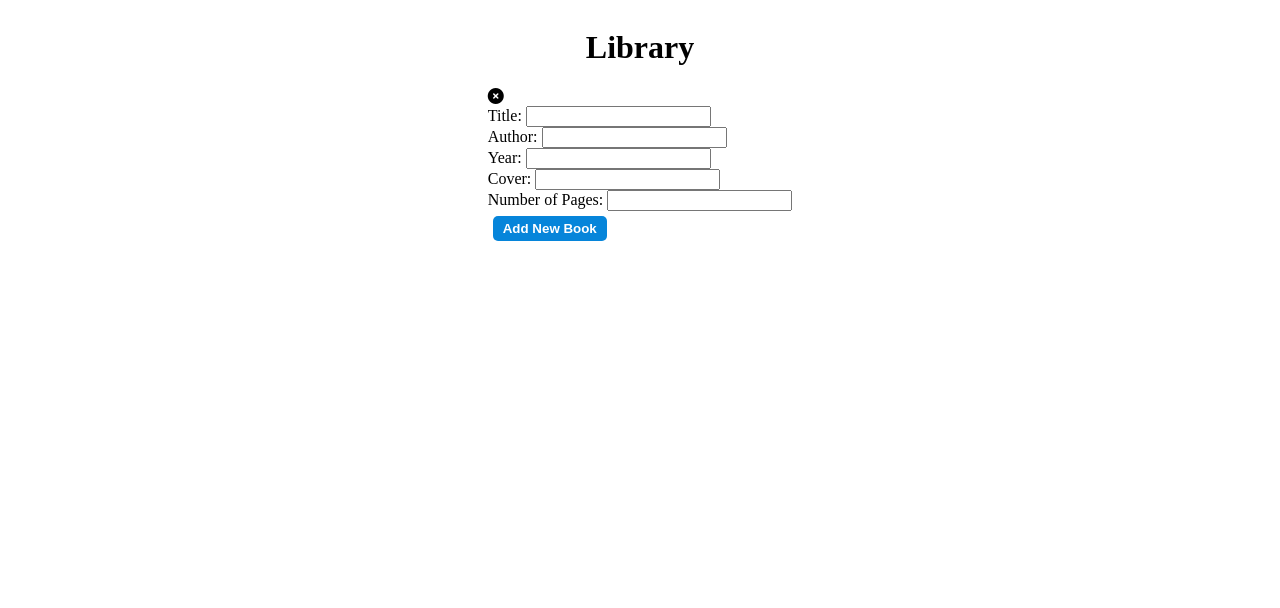
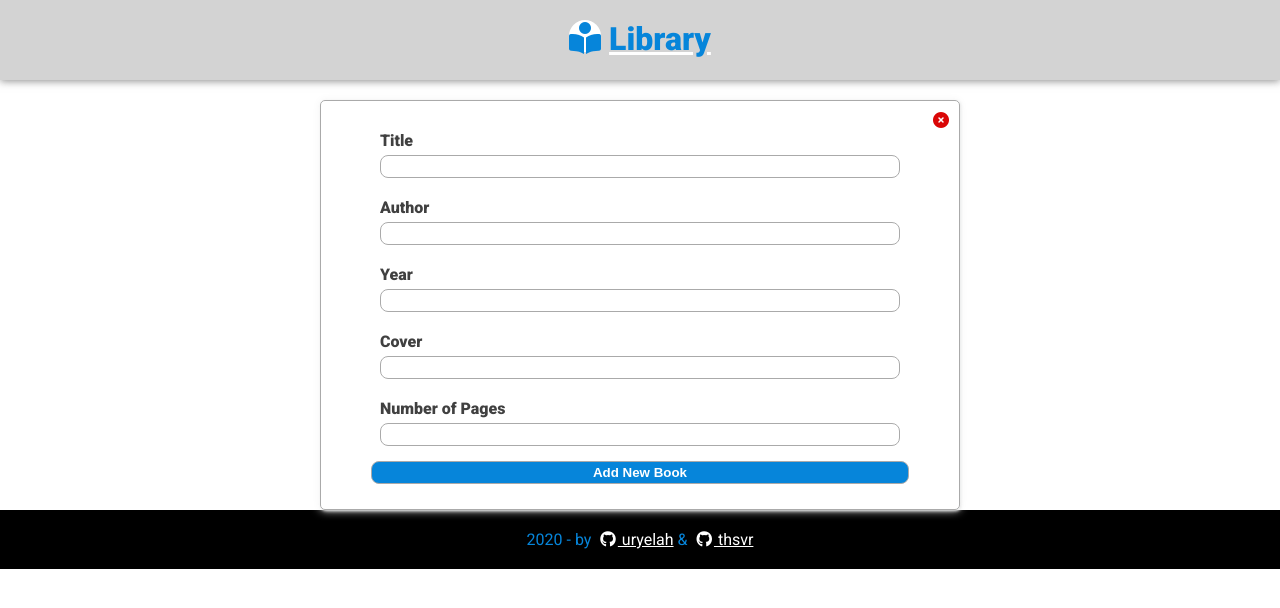
Before and after one commit to uryelah/-Microverse-601-Library, a website: page index.html in a window 1280 px wide. Both pictures are taken after a click on the button "Add New Book". Drawn offline with Linux system fonts and the light colour scheme.

Commit message:
Add remaining styles and edit README

```diff
--- a/index.html
+++ b/index.html
@@ -9,32 +9,45 @@
     <title>Library</title>
   </head>
   <body>
-    <h1><span>Library</span></h1>
-    <section>
-      <form id="book-form" class="hidden-form">
+    <h1><span><i class="fas fa-book-reader"></i></span>
+      <span>Library</span>
+    </h1>
+    <section class="full">
+      <form id="book-form" class="hidden-form form">
         <span id="close-form" onclick="toggleForm()"><i class="fas fa-times-circle"></i></span>
         <div>
-          Title: <input type="text" name="title">
+          <label>Title</label>
+          <input type="text" name="title">
         </div>
         <div>
-          Author: <input type="text" name="author">
+          <label>Author</label>
+          <input type="text" name="author">
         </div>
         <div>
-          Year: <input type="text" name="year">
+          <label>Year</label>
+          <input type="text" name="year">
         </div>
         <div>
-          Cover: <input type="text" name="cover">
+          <label>Cover</label>
+          <input type="text" name="cover">
         </div>
         <div>
-          Number of Pages: <input type="number" name="pageNumber">
+          <label>Number of Pages</label>
+          <input type="number" name="pageNumber">
         </div>
-          <input type="submit" value="Add New Book" class="btn btn-active">
+        <input type="submit" value="Add New Book" class="btn btn-active">
       </form>
       <button type="button" id="toggle-form" class="btn btn-active" onclick="toggleForm()" >Add New Book</button>
   </section>
-    <section id='books'>
+  <section id='books' class="full">
 
-    </section>
-    <script src="./index.js"></script>
+  </section>
+  <footer class="footer">
+    2020 - by <a href='https://github.com/uryelah'><i class="fab fa-github"></i>
+      uryelah</a> &
+      <a href='https://github.com/thsvr'><i class="fab fa-github"></i>
+        thsvr</a>
+  </footer>
+  <script src="./index.js"></script>
   </body>
 </html>
--- a/index.js
+++ b/index.js
@@ -4,7 +4,6 @@ const localLibrary = localStorage.getItem('myLibrary');
 // get latested localStorage values
 // parse string into array
 const getStoredLibrary = () => JSON.parse(localStorage.getItem('myLibrary'));
-
 
 const storeLibrary = (library) => {
   // parse array into string and save it again in the locastorage
--- a/style.css
+++ b/style.css
@@ -1,7 +1,35 @@
+@import url('https://fonts.googleapis.com/css?family=Roboto:400,900&display=swap');
+
 body {
-  display: flex;
-  flex-direction: column;
-  align-items: center;
+  text-align: center;
+  font-family: 'Roboto', sans-serif;
+  margin: 0;
+  margin-top: 100px;
+}
+
+h1 {
+  background-color: lightgray;
+  position: fixed;
+  top: 0;
+  margin: 0;
+  width: 100%;
+  box-sizing: border-box;
+  padding: 20px;
+  height: 80px;
+  color: rgb(6, 133, 218);
+  box-shadow: 0 1px 8px 0 #3d3d3d99;
+}
+
+h1 span:first-child {
+  background-color: #fff;
+  border-radius: 50%;
+  display: inline-block;
+  width: 32px;
+  height: 32px;
+}
+
+h1 span:nth-child(2) {
+  text-decoration: underline #fff;
 }
 
 .book {
@@ -19,17 +47,13 @@ body {
   width: 100px;
 }
 
-.hidden-form {
-  display: none;
-}
-
 .btn {
   border: none;
   border-radius: 5px;
   box-sizing: border-box;
   padding: 5px 10px;
   background-color:#fff;
-  font-weight: 800;
+  font-weight: 900;
   cursor: pointer;
   color: #fff;
   margin: 5px;
@@ -50,3 +74,81 @@ body {
 .btn-inactive {
   background-color: #555;
 }
+
+.full {
+  width: 100%;
+  display: flex;
+  flex-direction: column;
+  align-items: center;
+}
+
+.form {
+  display: flex;
+  flex-direction: column;
+  position: relative;
+  box-sizing: border-box;
+  border: 1px solid #aaa;
+  border-radius: 5px;
+  padding: 20px;
+  width: 50%;
+  min-width: 400px;
+  box-shadow: 0 0 10px 0 #f3f3f3, 1px 1px 3px 0 #e1e2e2;
+}
+
+.form div {
+  margin: 10px;
+  display: flex;
+  flex-direction: column;
+  align-items: center;
+}
+
+.form label {
+  display: block;
+  font-weight: 900;
+  opacity: 0.75;
+  margin-bottom: 5px;
+  align-self: flex-start;
+  margin-left: 5%;
+}
+
+.form input {
+  border-radius: 8px;
+  border: 1px solid #aaa;
+  box-sizing: border-box;
+  padding: 3px 5px;
+  width: 90%;
+}
+
+.form .btn {
+  align-self: center;
+}
+
+#close-form {
+  position: absolute;
+  top: 10px;
+  right: 10px;
+  cursor: pointer;
+  color: rgb(218, 6, 6);
+}
+
+.hidden-form {
+  display: none;
+}
+
+.footer {
+  width: 100vw;
+  background-color: #000;
+  color: rgb(6, 133, 218);
+  box-sizing: border-box;
+  padding: 20px 0;
+}
+
+.footer a {
+  color: inherit;
+  margin-left: 5px;
+  color: #fff;
+}
+
+.footer a i {
+  margin-right: 2px;
+}
```
Also changed, not shown: README.md.
